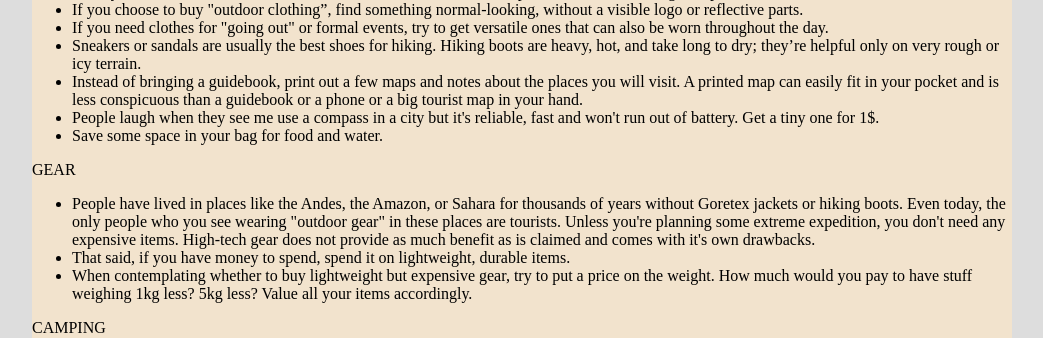
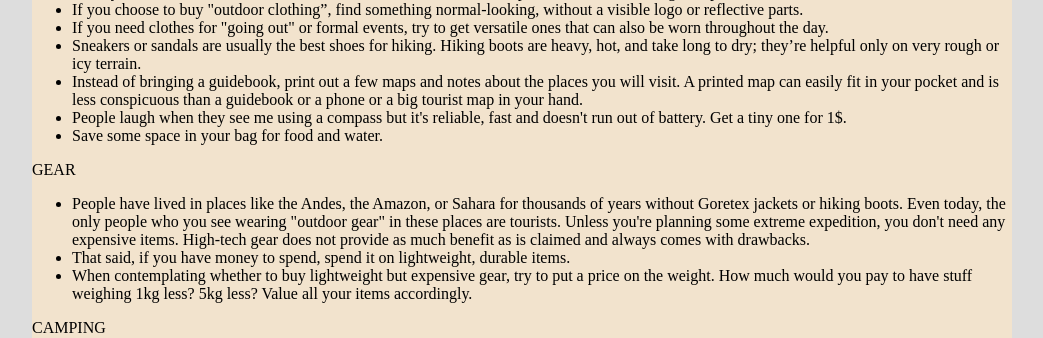
Before and after one commit to witba/witba.github.io, a Jekyll site: the page built from travel/packing.html, in a window 1280 px wide. Shown: the part 269-607 px from the top of the page, without its empty margins (118-1161 px from the left). Built offline with Jekyll 4.4.1, drawn with Linux system fonts in a browser that asks for light colours.

Commit message:
Update packing.html

```diff
--- a/travel/packing.html
+++ b/travel/packing.html
@@ -15,12 +15,12 @@ PACKING<br>
 <li>If you need clothes for "going out" or formal events, try to get versatile ones that can also be worn throughout the day.
 <li>Sneakers or sandals are usually the best shoes for hiking. Hiking boots are heavy, hot, and take long to dry; they’re helpful only on very rough or icy terrain.
 <li>Instead of bringing a guidebook, print out a few maps and notes about the places you will visit. A printed map can easily fit in your pocket and is less conspicuous than a guidebook or a phone or a big tourist map in your hand.
-<li>People laugh when they see me use a compass in a city but it's reliable, fast and won't run out of battery. Get a tiny one for 1$.
+<li>People laugh when they see me using a compass but it's reliable, fast and doesn't run out of battery. Get a tiny one for 1$.
 <li>Save some space in your bag for food and water.
 </ul>
 GEAR<br>
 <ul>
-<li>People have lived in places like the Andes, the Amazon, or Sahara for thousands of years without Goretex jackets or hiking boots. Even today, the only people who you see wearing "outdoor gear" in these places are tourists. Unless you're planning some extreme expedition, you don't need any expensive items. High-tech gear does not provide as much benefit as is claimed and comes with it's own drawbacks.
+<li>People have lived in places like the Andes, the Amazon, or Sahara for thousands of years without Goretex jackets or hiking boots. Even today, the only people who you see wearing "outdoor gear" in these places are tourists. Unless you're planning some extreme expedition, you don't need any expensive items. High-tech gear does not provide as much benefit as is claimed and always comes with drawbacks.
 <li>That said, if you have money to spend, spend it on lightweight, durable items.
 <li>When contemplating whether to buy lightweight but expensive gear, try to put a price on the weight. How much would you pay to have stuff weighing 1kg less? 5kg less? Value all your items accordingly.
 </ul>
```
